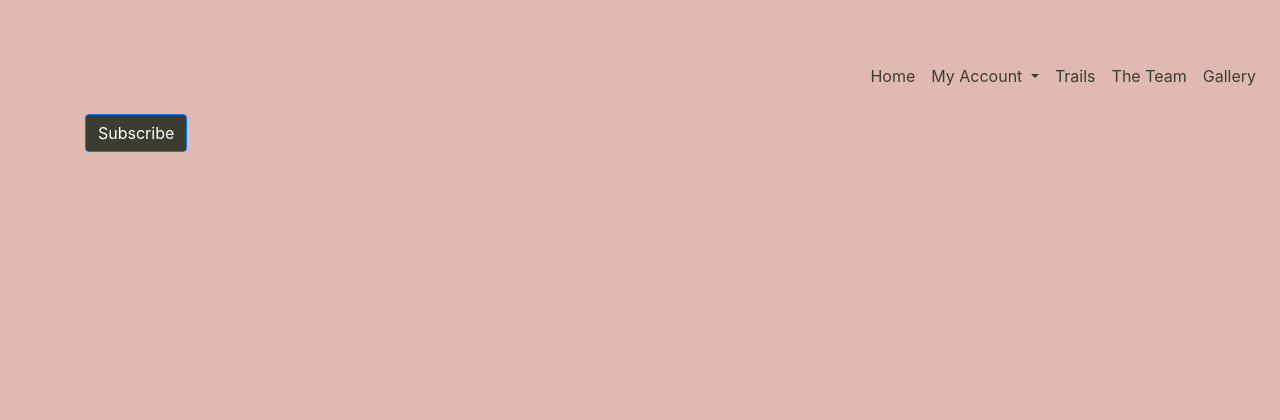
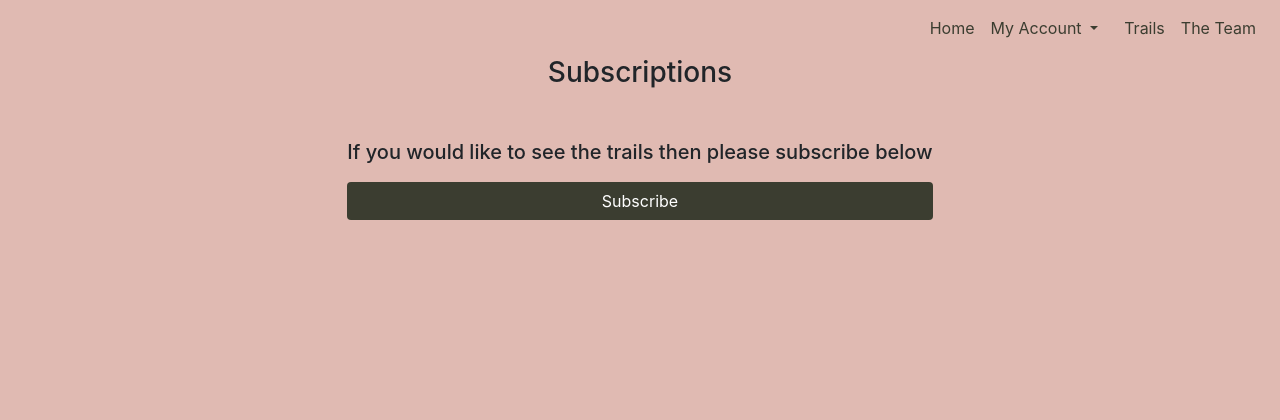
Before and after one commit to samlarby/nant-y-frith-mtb, a Django app: page / in a window 1280 px wide. Shown: the top 420 px of the page. After the commit the page ends 220 px from the top, so only its background shows below. Run offline with Django 5.2, Linux system fonts and the light colour scheme; a user stored in the database is signed in; data comes from the database, SQL or seed files in the repository; some libraries are stand-ins or nearby versions.

Commit message:
edit to page structures and styles

```diff
--- a/static/css/base.css
+++ b/static/css/base.css
@@ -36,6 +36,10 @@ body {
     margin-top: 10px;
 }
 
+.btn:hover {
+    color: rgba(255, 255, 255, 0.612);
+}
+
 form input {
     background-color: #3b3d30;
     color: white;
@@ -44,6 +48,28 @@ form input {
     padding: 5px;
 }
 
+.dropdown {
+    margin-right: 10px;
+}
+
+.dropdown-menu {
+    background-color: #3b3d30;
+}
+
+.dropdown-item {
+    color: white;
+}
+
+.dropdown-item:hover {
+    background-color: #3b3d30 !important;
+    color: rgba(255, 255, 255, 0.612);
+}
+
+.dropdown-item:focus {
+    background-color: #3b3d30 !important;
+}
+
+/* trails css can be moved */
 .modal-body {
     display: flex;
     flex-direction: column;
@@ -63,3 +89,7 @@ form input {
 .close:hover {
     color: #e1bcb4;
 }
+
+h3 {
+    text-align: center;
+}
--- /dev/null
+++ b/static/js/base.js
@@ -0,0 +1 @@
+$('.dropdown-toggle').dropdown()
--- /dev/null
+++ b/subscriptions/static/subscriptions/css/subscriptions.css
@@ -0,0 +1,8 @@
+.subscription-container {
+    display: flex;
+    justify-content: center;
+    margin-top: 50px;
+    flex-direction: column;
+    align-content: center;
+    flex-wrap: wrap;
+}
--- a/subscriptions/templates/subscribe/subscribe.html
+++ b/subscriptions/templates/subscribe/subscribe.html
@@ -1,14 +1,15 @@
 {% extends 'base.html' %}
-
 {% load static %}
-
-
+{% block extra_css %}
+    <link rel="stylesheet" href="{% static 'subscriptions/css/subscriptions.css' %}">
+{% endblock %}
 {% block extra_js %}
     <script type="text/javascript" src="https://js.stripe.com/v3/"></script>
     <script src="{% static 'js/subscription.js' %}"></script>
 {% endblock %}
 {% block content %}
-    <div class="container mt-5">
+    <h3>Subscriptions</h3>
+    <div class="container-fluid subscription-container">
         {% if subscription.status == "active" %}
             <h4>Your Subscription:</h4>
             <div class="card" style="width: 18rem;">
@@ -20,7 +21,8 @@
                 </div>
             </div>
         {% else %}
-            <button type="submit" class="btn btn-primary" id="submitBtn">Subscribe</button>
+            <h5>If you would like to see the trails then please subscribe below</h5>
+            <button type="submit" class="btn" id="submitBtn">Subscribe</button>
         {% endif %}
     </div>
 {% endblock %}
--- a/subscriptions/urls.py
+++ b/subscriptions/urls.py
@@ -3,9 +3,9 @@ from . import views
 
 urlpatterns = [
     path('', views.subscribe, name='subscriptions-subscribe'),
-    path('stripe_config/', views.stripe_config, name="stripe_config"),
+    path('stripe_config/', views.stripe_config, name='stripe_config'),
     path('create_checkout_session/', views.create_checkout_session, name='create_checkout_session'),
     path('success/', views.success, name='success'),
     path('cancel/', views.cancel, name='cancel'),
-    path('webhook/', views.stripe_webhook, name="webhook"),
+    path('webhook/', views.stripe_webhook, name='webhook'),
 ]
--- a/templates/base.html
+++ b/templates/base.html
@@ -27,6 +27,7 @@
         <script src="https://code.jquery.com/jquery-3.4.1.slim.min.js" integrity="sha384-J6qa4849blE2+poT4WnyKhv5vZF5SrPo0iEjwBvKU7imGFAV0wwj1yYfoRSJoZ+n" crossorigin="anonymous"></script>
         <script src="https://cdn.jsdelivr.net/npm/popper.js@1.16.0/dist/umd/popper.min.js" integrity="sha384-Q6E9RHvbIyZFJoft+2mJbHaEWldlvI9IOYy5n3zV9zzTtmI3UksdQRVvoxMfooAo" crossorigin="anonymous"></script>
         <script src="https://cdn.jsdelivr.net/npm/bootstrap@4.4.1/dist/js/bootstrap.min.js" integrity="sha384-wfSDF2E50Y2D1uUdj0O3uMBJnjuUD4Ih7YwaYd1iqfktj0Uod8GCExl3Og8ifwB6" crossorigin="anonymous"></script>
+        <script src="{% static 'js/base.js' %}"></script>
     {% endblock %}
 
     {% block extra_js %}
@@ -39,9 +40,9 @@
         <div class="collapse navbar-collapse" id="navbarNavDropdown">
           <ul class="navbar-nav list-unstyled">
             <li class="nav-item active">
-              <a class="nav-link" href="{% url 'home' %}">Home <span class="sr-only">(current)</span></a>
+              <a class="nav-link" href="{% url 'home' %}">Home</a>
             </li>
-            <li class="nav-item dropdown"></li>
+            <li class="nav-item dropdown">
               <a class="nav-link dropdown-toggle" href="#" id="navbarDropdownMenuLink" role="button" data-toggle="dropdown" aria-haspopup="true" aria-expanded="false">
                 My Account
               </a>
@@ -64,22 +65,29 @@
             <li class="nav-item">
               <a class="nav-link" href="#">The Team</a>
             </li>
-            <li class="nav-item">
-              <a class="nav-link" href="#">Gallery</a>
-            </li>
           </ul>
         </div>
       </nav>
     </div>
     <div class="row justify-content-end">
         <div class="dropdown dropleft d-lg-none">
-          <button class="btn btn-secondary dropdown-toggle" type="button" id="dropdownMenuButton" data-toggle="dropdown" aria-haspopup="true" aria-expanded="false">
+          <button class="btn btn-secondary dropdown" type="button" id="dropdownMenuButton" data-toggle="dropdown" aria-haspopup="true" aria-expanded="false">
             <i class="fa-solid fa-bars"></i>
           </button>
           <div class="dropdown-menu" aria-labelledby="dropdownMenuButton">
+            <a class="dropdown-item" href="{% url 'home' %}">Home</a>
             <a class="dropdown-item" href="#">Trails</a>
             <a class="dropdown-item" href="#">The Team</a>
-            <a class="dropdown-item" href="#">Gallery</a>
+            {% if request.user.is_authenticated %}
+                {% if request.user.is_superuser %}
+                    <a href="{% url 'add_trail' %}" class="dropdown-item">Add Trail</a>
+                {% endif %}
+                <a href="" class="dropdown-item">Profile</a>
+                <a href="{% url 'account_logout' %}" class="dropdown-item">Logout</a>
+              {% else %}
+                  <a href="{% url 'subscriptions-subscribe' %}" class="dropdown-item">Register</a>
+                  <a href="{% url 'account_login' %}" class="dropdown-item">Login</a>
+              {% endif %}
           </div>
         </div>
     </div>
```
Also changed, not shown: subscriptions/templates/subscribe/cancel.html (+9 -4 lines), subscriptions/templates/subscribe/success.html (+10 -4 lines), subscriptions/static/subscriptions/js/subscription.js (renamed from subscriptions/static/js/subscription.js).
